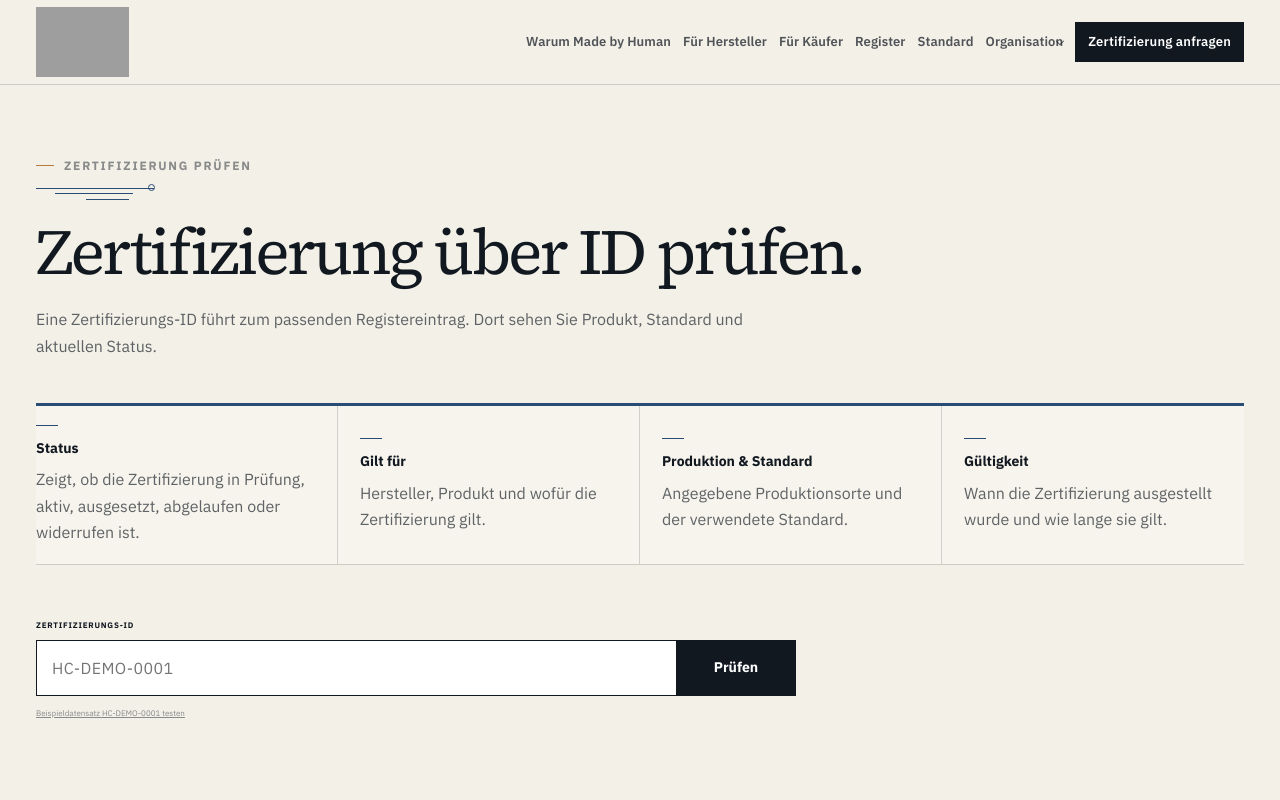
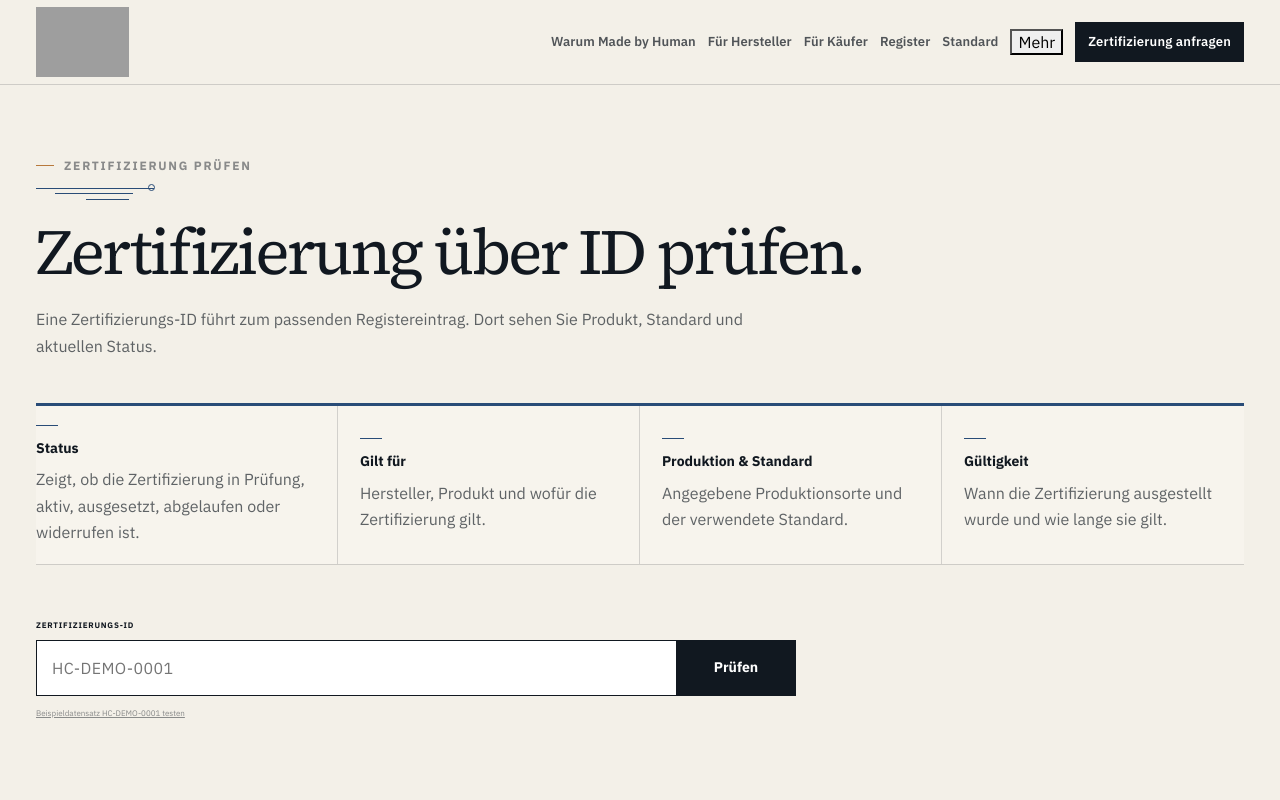
Before and after one commit to dennis-glaser-coder/human-certification-web, a Next.js app: page /pruefen in a window 1280 px wide. Shown: the top 800 px of the page. Built offline with nearby package versions, Linux system fonts and the light colour scheme; no server answers; grey boxes are pictures that could not be loaded.

Commit message:
Replace organization details with clear More menu

```diff
--- a/src/components/DesktopOrganizationNav.js
+++ b/src/components/DesktopOrganizationNav.js
@@ -1,28 +1,28 @@
 'use client';
 
-import { useEffect, useRef } from 'react';
+import { useEffect, useRef, useState } from 'react';
 import Link from 'next/link';
 
 export default function DesktopOrganizationNav() {
-  const detailsRef = useRef(null);
-  const summaryRef = useRef(null);
+  const [open, setOpen] = useState(false);
+  const wrapRef = useRef(null);
+  const buttonRef = useRef(null);
 
   function close() {
-    if (detailsRef.current) detailsRef.current.open = false;
+    setOpen(false);
   }
 
   useEffect(() => {
     function onPointerDown(event) {
-      const details = detailsRef.current;
-      if (details?.open && !details.contains(event.target)) {
-        details.open = false;
+      if (open && wrapRef.current && !wrapRef.current.contains(event.target)) {
+        setOpen(false);
       }
     }
 
     function onKeyDown(event) {
-      if (event.key === 'Escape' && detailsRef.current?.open) {
-        detailsRef.current.open = false;
-        summaryRef.current?.focus();
+      if (event.key === 'Escape' && open) {
+        setOpen(false);
+        window.requestAnimationFrame(() => buttonRef.current?.focus());
       }
     }
 
@@ -33,17 +33,30 @@ export default function DesktopOrganizationNav() {
       document.removeEventListener('pointerdown', onPointerDown);
       document.removeEventListener('keydown', onKeyDown);
     };
-  }, []);
+  }, [open]);
 
   return (
-    <details ref={detailsRef} className="desktopNavDropdown">
-      <summary ref={summaryRef}>Organisation</summary>
-      <div className="desktopNavDropdownPanel">
-        <Link href="/ueber-uns" onClick={close}>Über uns</Link>
-        <Link href="/dokumente" onClick={close}>Dokumente</Link>
-        <Link href="/transparenz" onClick={close}>Transparenz & Integrität</Link>
-        <Link href="/verfahren" onClick={close}>Beschwerden & Einsprüche</Link>
-      </div>
-    </details>
+    <div ref={wrapRef} className="desktopNavMenu">
+      <button
+        ref={buttonRef}
+        className="desktopNavMenuTrigger"
+        type="button"
+        aria-expanded={open}
+        aria-haspopup="menu"
+        onClick={() => setOpen((current) => !current)}
+      >
+        <span>Mehr</span>
+        <span className="desktopNavChevron" aria-hidden="true"></span>
+      </button>
+
+      {open && (
+        <div className="desktopNavMenuPanel" role="menu">
+          <Link href="/ueber-uns" role="menuitem" onClick={close}>Über uns</Link>
+          <Link href="/dokumente" role="menuitem" onClick={close}>Dokumente</Link>
+          <Link href="/transparenz" role="menuitem" onClick={close}>Transparenz & Integrität</Link>
+          <Link href="/verfahren" role="menuitem" onClick={close}>Beschwerden & Einsprüche</Link>
+        </div>
+      )}
+    </div>
   );
 }
```
